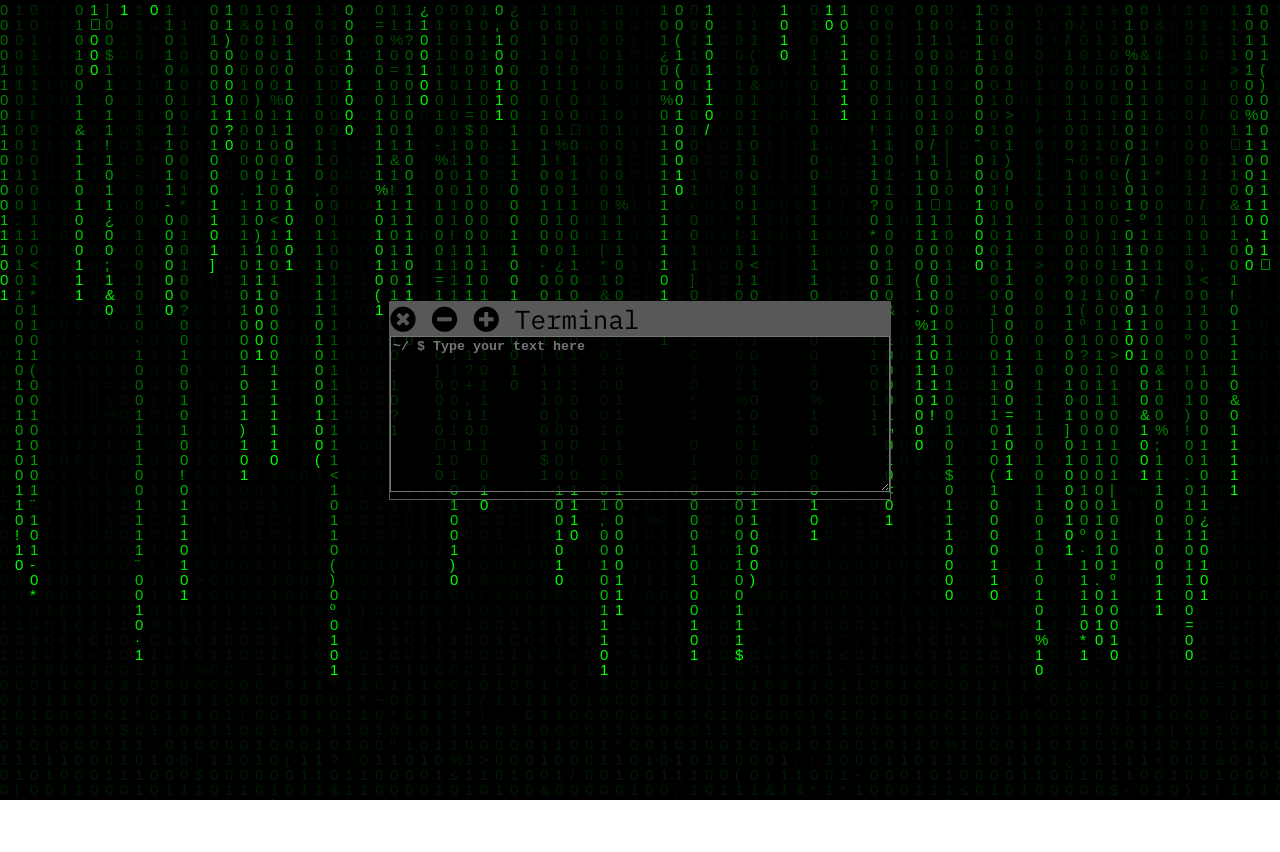
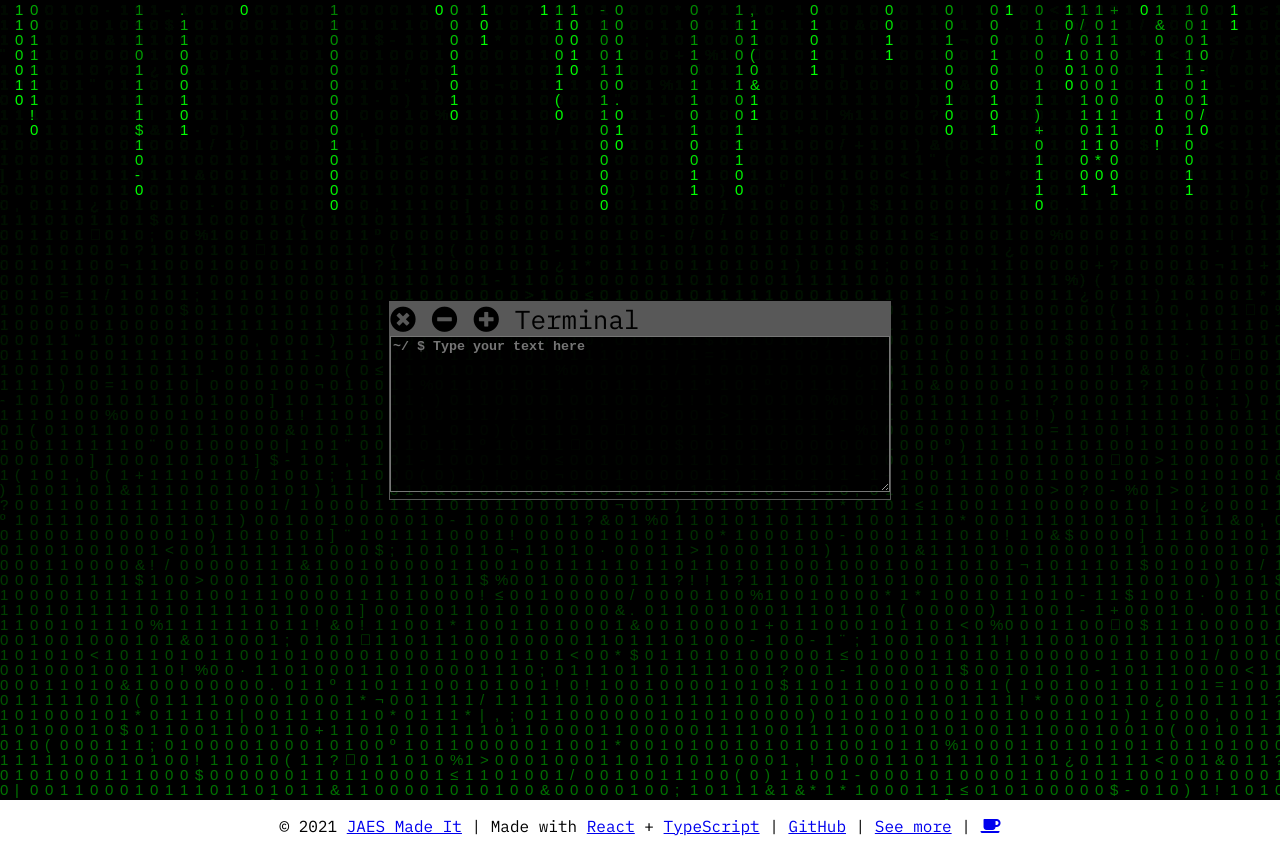
Before and after one commit to jhonnierandrey/matrix, a React (Create React App) app: page / in a window 1280 px wide. Before the commit the page ends 800 px from the top, so only its background shows below. Built offline with nearby package versions, Linux system fonts and the light colour scheme.

Commit message:
new footer added

```diff
--- a/src/App.tsx
+++ b/src/App.tsx
@@ -107,6 +107,9 @@ class App extends Component {
             </textarea>
           </div>
         </header>
+        <footer id="footer">
+			  	<p>&copy; 2021 <a href="https://www.jaesmadeit.com/" target="_blank" rel="noopener noreferrer">JAES Made It</a> | Made with <a href="https://reactjs.org/" target="_blank" rel="noopener noreferrer">React</a> + <a href="https://www.typescriptlang.org/" target="_blank" rel="noopener noreferrer">TypeScript</a> | <a href="https://github.com/jhonnierandrey/matrix" target="_blank" rel="noopener noreferrer">GitHub</a> | <a href="http://jhonnierandrey.info/" target="_blank" rel="noopener noreferrer">See more</a> | <a href="https://www.buymeacoffee.com/jhonnierandrey" target="_blank" rel="noopener noreferrer"><i className="fas fa-coffee"></i></a></p>
+			  </footer>
       </div>
     );
   }
```
